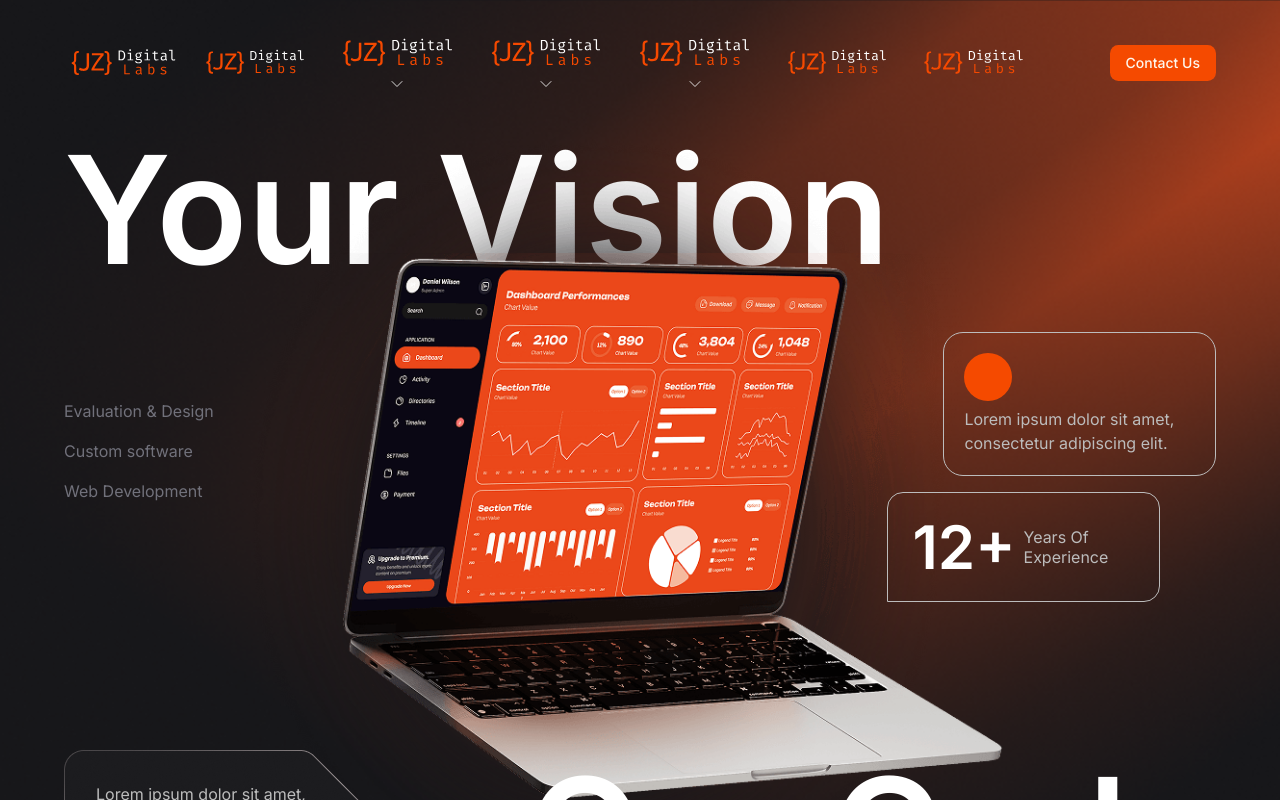
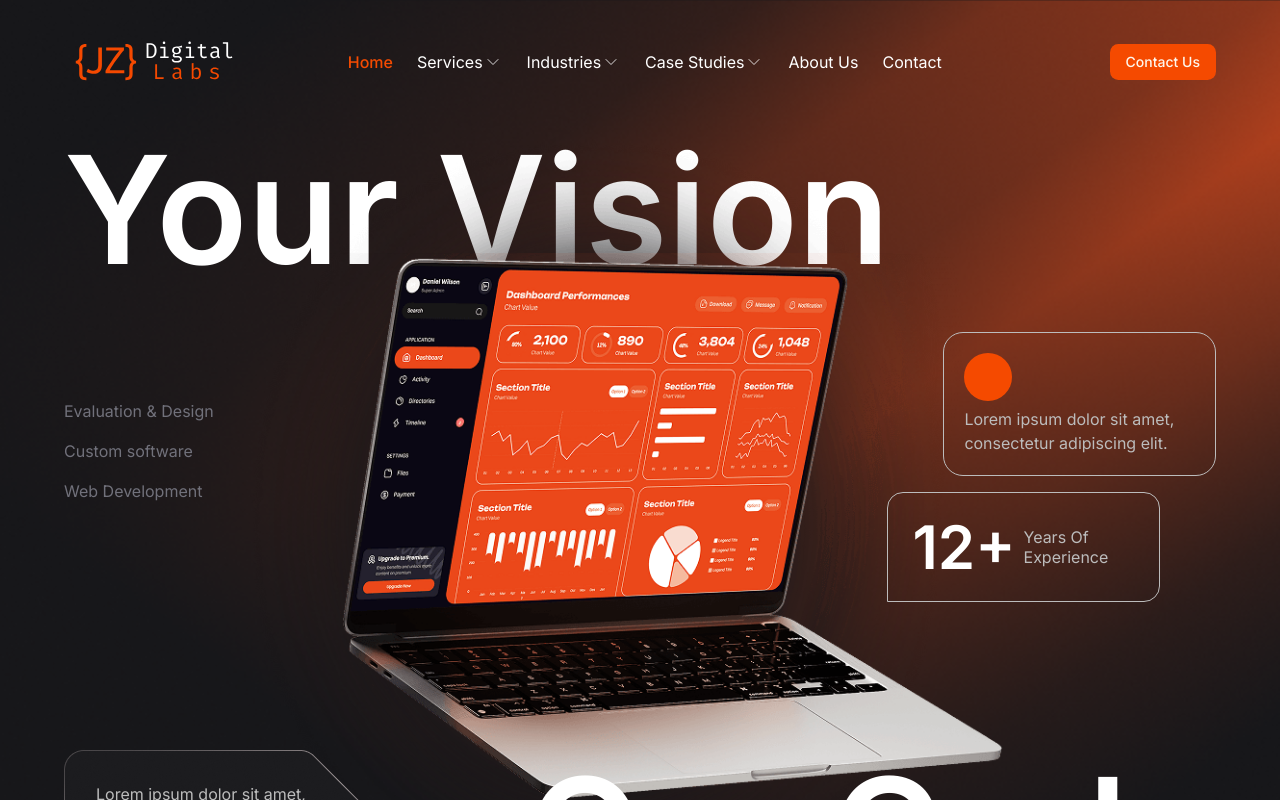
Before and after one commit to z-e-e-s-h-a-n/jz-diglabs, a Next.js app: page / in a window 1280 px wide. Shown: the top 800 px of the page. Built offline with nearby package versions, Linux system fonts and the light colour scheme.

Commit message:
(fix): Mobile Nav Isuues.

```diff
--- a/src/components/MobileNav.tsx
+++ b/src/components/MobileNav.tsx
@@ -39,14 +39,7 @@ const Navigation = ({ className, isMobile }: NavigationProps) => {
             className={cn("group", pathname === href ? "active" : "")}
             onClick={() => (isMobile ? toggleSubMenu(label, !!subMenu) : null)}
           >
-            <Link href="/">
-              <Image
-                src="/images/logo.svg"
-                alt="Logo"
-                width={180}
-                height={60}
-              />
-            </Link>
+            <Link href={href}>{label}</Link>
             {subMenu && <ChevronDown />}
             {subMenu && (
               <ul className={cn("hidden", openMenu === label && "active")}>
@@ -77,11 +70,16 @@ const MobileNav = () => {
           className="z-100 p-8 items-start gap-8 lg:hidden overflow-y-auto"
         >
           <SheetClose>
-            <Link href="/" className="text-2xl">
-              Pemogan
+            <Link href="/">
+              <Image
+                src="/images/logo.svg"
+                alt="Logo"
+                width={180}
+                height={60}
+              />
             </Link>
           </SheetClose>
-          <Navigation />
+          <Navigation isMobile />
         </SheetContent>
       </Sheet>
     </>
```
